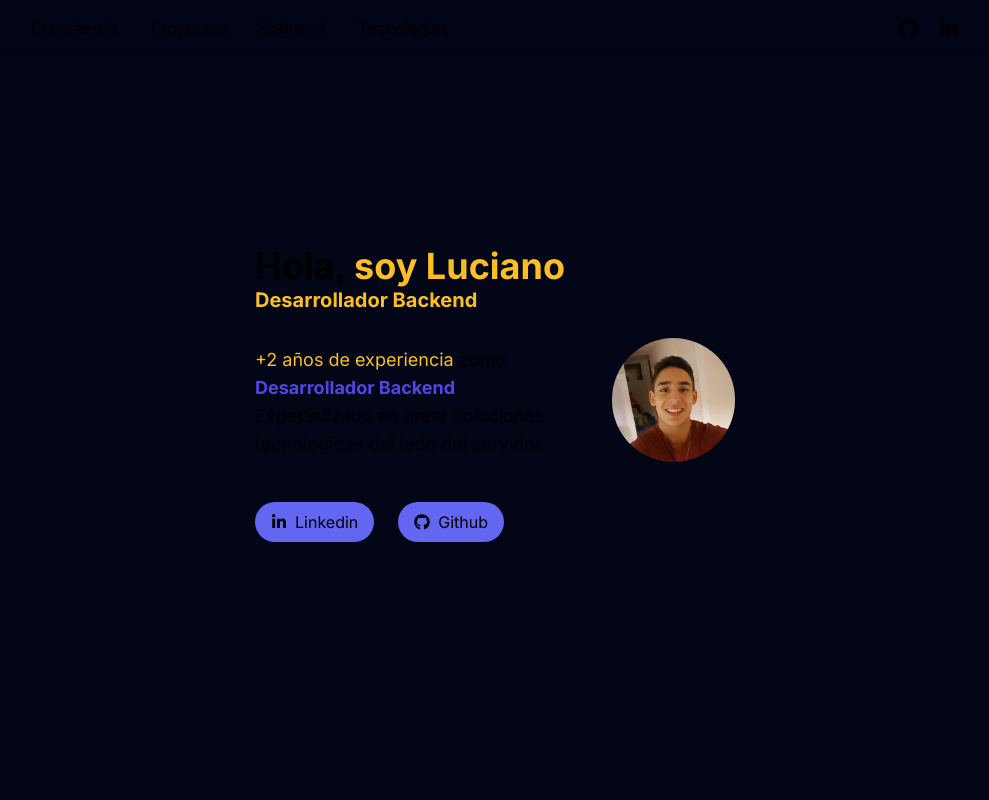
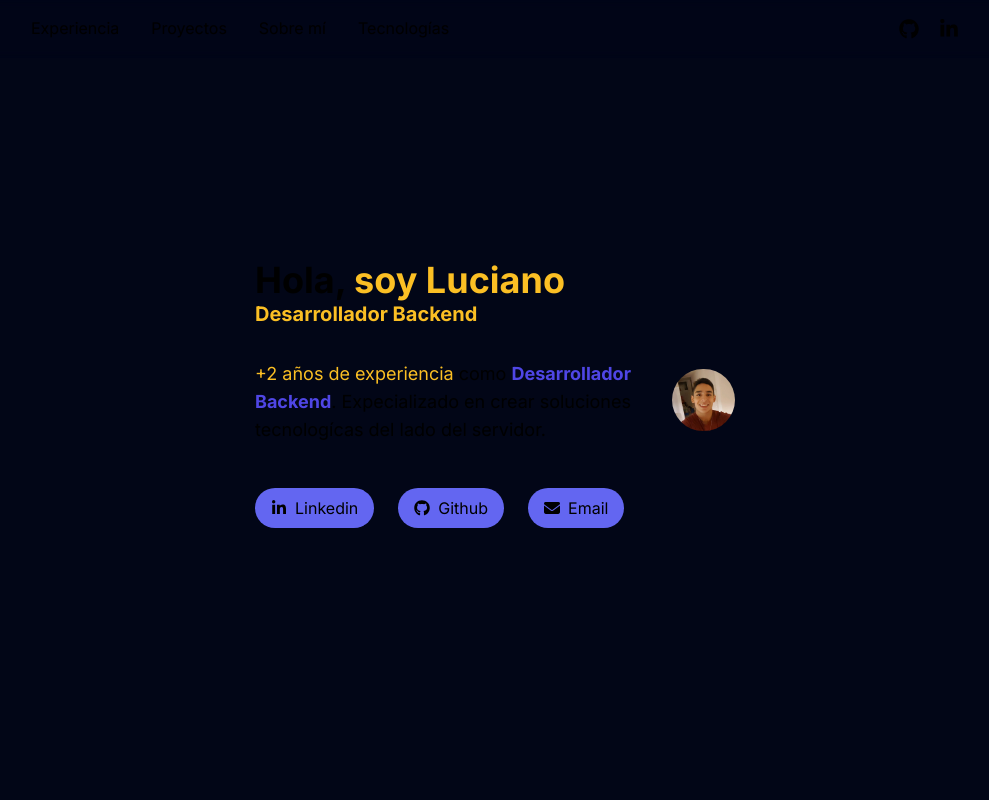
Before and after one commit to lucianoleyriaa/portfolio, a Next.js app: page / in a window 1280 px wide. Shown: the top 800 px of the page, without its empty margins (145-1134 px from the left). Built offline with nearby package versions, Linux system fonts and the light colour scheme.

Commit message:
Add email contact

```diff
--- a/src/components/Presentation.tsx
+++ b/src/components/Presentation.tsx
@@ -33,6 +33,14 @@ export const Presentation = () => {
             <svg stroke="currentColor" fill="currentColor" stroke-width="0" viewBox="0 0 496 512" height="1em" width="1em" xmlns="http://www.w3.org/2000/svg"><path d="M165.9 397.4c0 2-2.3 3.6-5.2 3.6-3.3.3-5.6-1.3-5.6-3.6 0-2 2.3-3.6 5.2-3.6 3-.3 5.6 1.3 5.6 3.6zm-31.1-4.5c-.7 2 1.3 4.3 4.3 4.9 2.6 1 5.6 0 6.2-2s-1.3-4.3-4.3-5.2c-2.6-.7-5.5.3-6.2 2.3zm44.2-1.7c-2.9.7-4.9 2.6-4.6 4.9.3 2 2.9 3.3 5.9 2.6 2.9-.7 4.9-2.6 4.6-4.6-.3-1.9-3-3.2-5.9-2.9zM244.8 8C106.1 8 0 113.3 0 252c0 110.9 69.8 205.8 169.5 239.2 12.8 2.3 17.3-5.6 17.3-12.1 0-6.2-.3-40.4-.3-61.4 0 0-70 15-84.7-29.8 0 0-11.4-29.1-27.8-36.6 0 0-22.9-15.7 1.6-15.4 0 0 24.9 2 38.6 25.8 21.9 38.6 58.6 27.5 72.9 20.9 2.3-16 8.8-27.1 16-33.7-55.9-6.2-112.3-14.3-112.3-110.5 0-27.5 7.6-41.3 23.6-58.9-2.6-6.5-11.1-33.3 2.6-67.9 20.9-6.5 69 27 69 27 20-5.6 41.5-8.5 62.8-8.5s42.8 2.9 62.8 8.5c0 0 48.1-33.6 69-27 13.7 34.7 5.2 61.4 2.6 67.9 16 17.7 25.8 31.5 25.8 58.9 0 96.5-58.9 104.2-114.8 110.5 9.2 7.9 17 22.9 17 46.4 0 33.7-.3 75.4-.3 83.6 0 6.5 4.6 14.4 17.3 12.1C428.2 457.8 496 362.9 496 252 496 113.3 383.5 8 244.8 8zM97.2 352.9c-1.3 1-1 3.3.7 5.2 1.6 1.6 3.9 2.3 5.2 1 1.3-1 1-3.3-.7-5.2-1.6-1.6-3.9-2.3-5.2-1zm-10.8-8.1c-.7 1.3.3 2.9 2.3 3.9 1.6 1 3.6.7 4.3-.7.7-1.3-.3-2.9-2.3-3.9-2-.6-3.6-.3-4.3.7zm32.4 35.6c-1.6 1.3-1 4.3 1.3 6.2 2.3 2.3 5.2 2.6 6.5 1 1.3-1.3.7-4.3-1.3-6.2-2.2-2.3-5.2-2.6-6.5-1zm-11.4-14.7c-1.6 1-1.6 3.6 0 5.9 1.6 2.3 4.3 3.3 5.6 2.3 1.6-1.3 1.6-3.9 0-6.2-1.4-2.3-4-3.3-5.6-2z"></path></svg>
             <span>Github</span>
           </a>
+          <a
+            href="mailto:lucholeyria@gmail.com?Subject=Propuesta Laboral"
+            target='_blank'
+            className='mr-4 text-sm md:text-base flex items-center gap-2 rounded-3xl bg-indigo-500 px-2 py-1 md:px-4 md:py-2 hover:bg-indigo-400 transition hover:scale-105 duration-300 ease-out'
+          >
+            <i className="fa-solid fa-envelope"></i>
+            <span>Email</span>
+          </a>
         </div>
 
 
```
